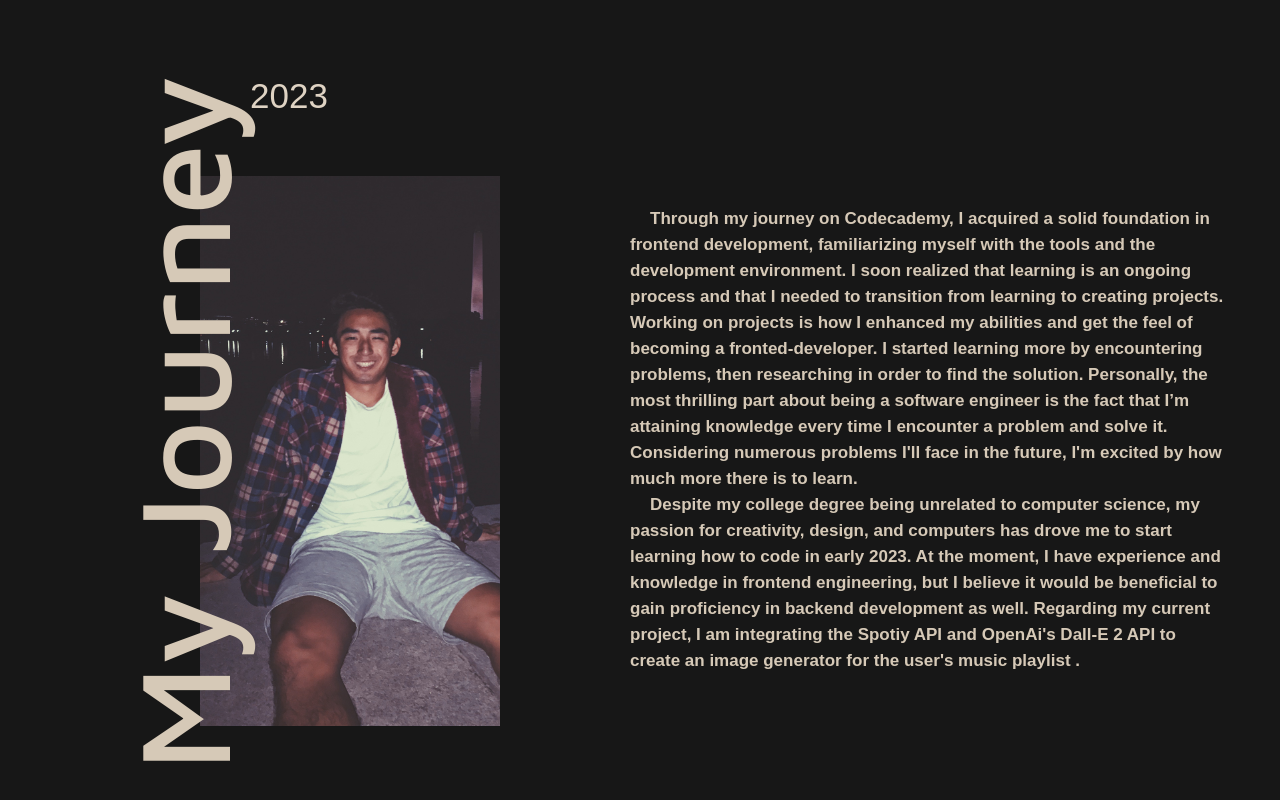
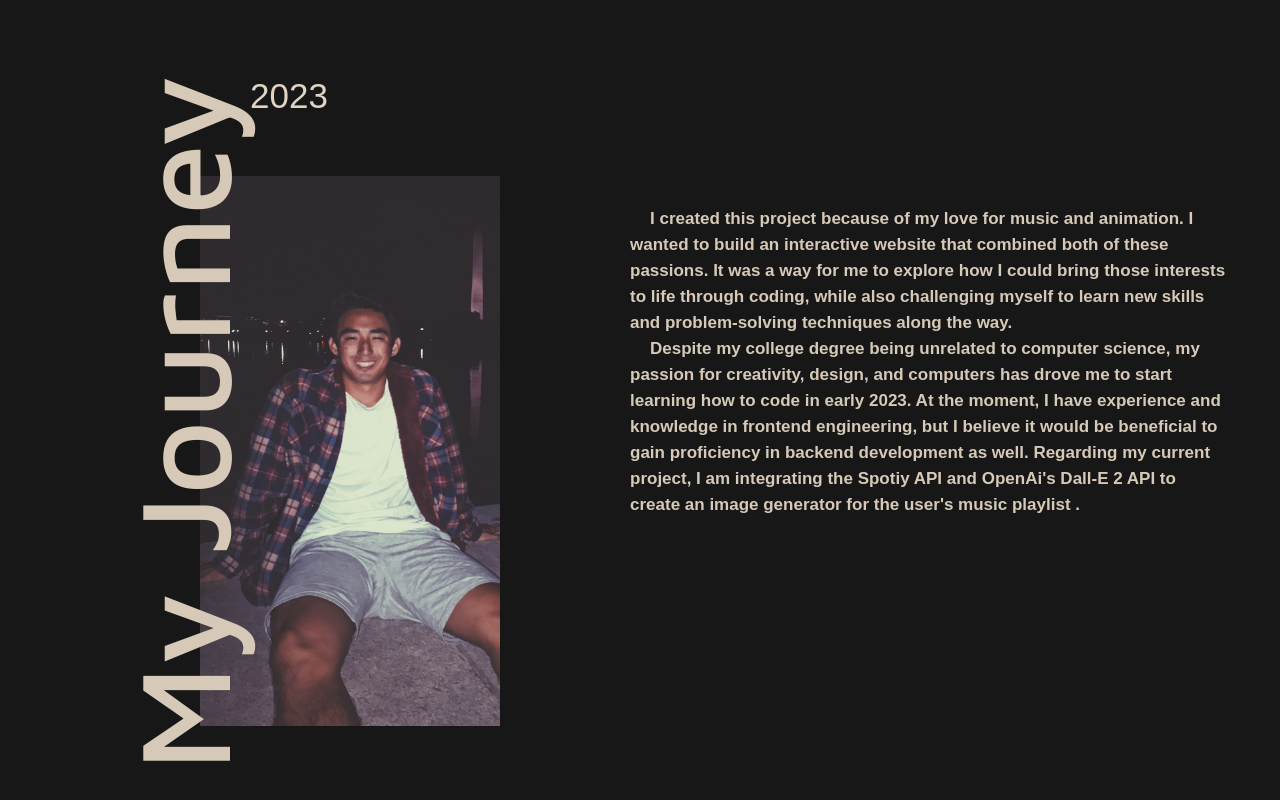
Before and after one commit to ekim1243/portfolio, a React (Create React App) app: page / in a window 1280 px wide. Shown: the part 2404-3204 px from the top of the page. Built offline with nearby package versions, Linux system fonts and the light colour scheme; a web font is replaced by a local one.

Commit message:
Update About.js

```diff
--- a/src/components/About.js
+++ b/src/components/About.js
@@ -60,17 +60,7 @@ const About = () => {
       <img src={ProfilePic} alt="Profile" />
       <section className="animate-section">
         <p className="description1">
-          Through my journey on Codecademy, I acquired a solid foundation in
-          frontend development, familiarizing myself with the tools and the
-          development environment. I soon realized that learning is an ongoing
-          process and that I needed to transition from learning to creating
-          projects. Working on projects is how I enhanced my abilities and get
-          the feel of becoming a fronted-developer. I started learning more by
-          encountering problems, then researching in order to find the solution.
-          Personally, the most thrilling part about being a software engineer is
-          the fact that I’m attaining knowledge every time I encounter a problem
-          and solve it. Considering numerous problems I'll face in the future,
-          I'm excited by how much more there is to learn.{" "}
+         I created this project because of my love for music and animation. I wanted to build an interactive website that combined both of these passions. It was a way for me to explore how I could bring those interests to life through coding, while also challenging myself to learn new skills and problem-solving techniques along the way.{" "}
         </p>
         <p className="description2">
           Despite my college degree being unrelated to computer science, my
```
